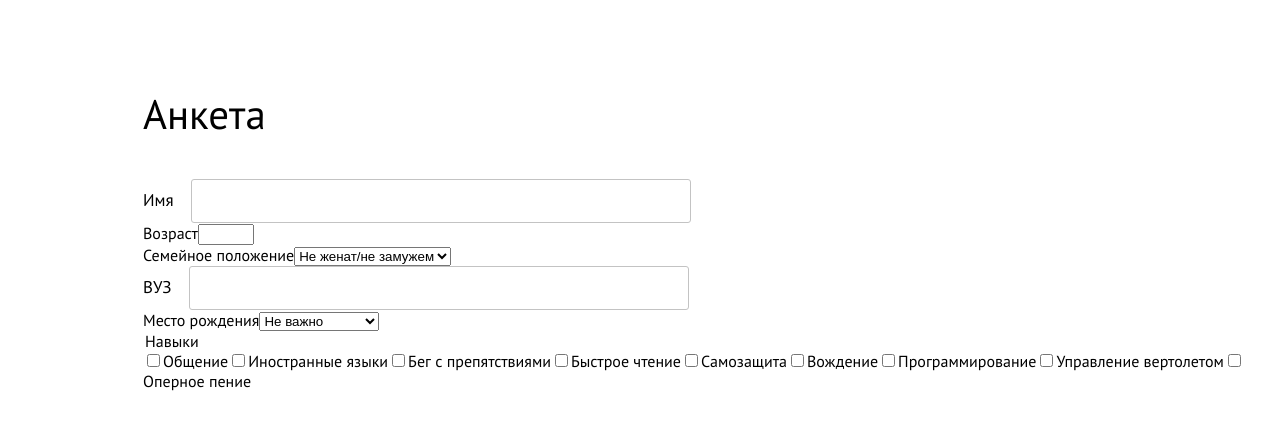
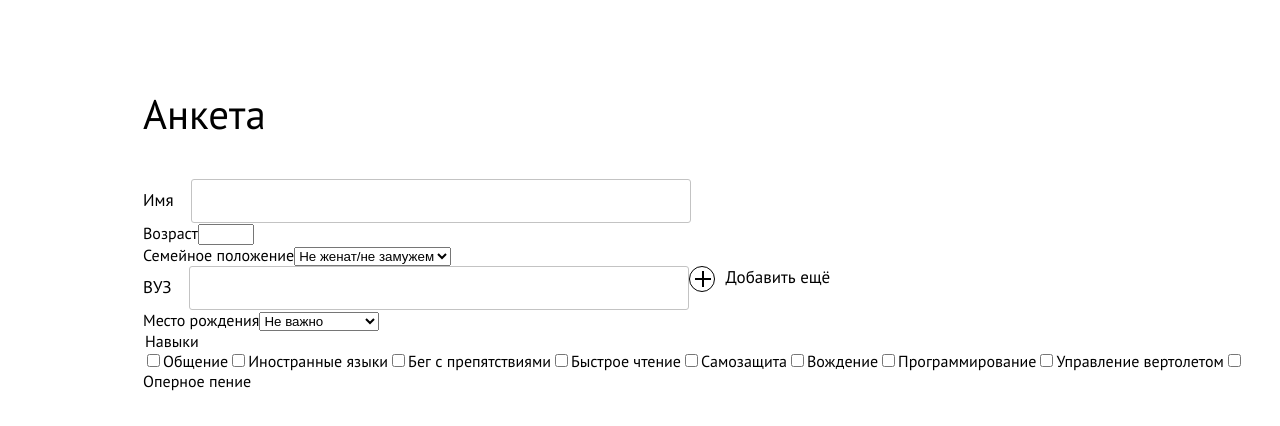
Before and after one commit to SultanYusupov/form-generator, an Angular app: page / in a window 1280 px wide. Shown: the top 426 px of the page. Built offline with nearby package versions, Linux system fonts and the light colour scheme; data requests are answered from the project's data file.

Commit message:
Добавление связанных полей

```diff
--- a/src/app/app.component.html
+++ b/src/app/app.component.html
@@ -29,7 +29,10 @@
     @for (form of forms; track form.id) {
       @switch (form.type) {
         @case ('text') {
-          <test-input [inputData]="form" [fControl]="testForm"></test-input>
+          <div class="form-container">
+            <test-input [inputData]="form" [fControl]="testForm"></test-input>
+            <add-button *ngIf="form.multiply" (click)="addFormControl(form.inputName)"></add-button>
+          </div>
         }
         @case ('number') {
           <test-number [inputData]="form" [fControl]="testForm"></test-number>
--- a/src/app/app.component.scss
+++ b/src/app/app.component.scss
@@ -30,3 +30,7 @@ form {
   display: flex;
   flex-direction: column;
 }
+
+.form-container {
+  display: flex;
+}
--- a/src/app/app.component.ts
+++ b/src/app/app.component.ts
@@ -1,18 +1,27 @@
 import {Component, inject, OnInit} from '@angular/core';
 import { RouterOutlet } from '@angular/router';
-import {FormArray, FormBuilder, FormControl, FormGroup, ReactiveFormsModule, Validators} from '@angular/forms';
+import {
+  AbstractControl,
+  FormArray,
+  FormBuilder,
+  FormControl, FormControlName,
+  FormGroup,
+  ReactiveFormsModule,
+  Validators
+} from '@angular/forms';
 import {TestInputComponent} from './components/test-input/test-input.component';
 import {BackendService} from './services/backend.service';
 import {IForm} from './interfaces/IForm';
-import {NgForOf} from '@angular/common';
+import {NgForOf, NgIf} from '@angular/common';
 import {TestNumberComponent} from './components/test-number/test-number.component';
 import {TestSelectComponent} from './components/test-select/test-select.component';
 import {TestCheckboxComponent} from './components/test-checkbox/test-checkbox.component';
+import {AddButtonComponent} from './components/add-button/add-button.component';
 
 @Component({
   selector: 'app-root',
   standalone: true,
-  imports: [RouterOutlet, ReactiveFormsModule, TestInputComponent, NgForOf, TestNumberComponent, TestSelectComponent, TestCheckboxComponent],
+  imports: [RouterOutlet, ReactiveFormsModule, TestInputComponent, NgForOf, TestNumberComponent, TestSelectComponent, TestCheckboxComponent, AddButtonComponent, NgIf],
   templateUrl: './app.component.html',
   styleUrl: './app.component.scss'
 })
@@ -49,4 +58,14 @@ export class AppComponent implements OnInit{
       }
     })
   }
+
+  addFormControl(inputName: string) {
+    (this.testForm.get(inputName) as FormArray).push(this.fb.control(''));
+    console.log(this.testForm);
+  }
+
+  deleteFormControl(inputName: string, index: number) {
+    const control = this.testForm.get(inputName) as FormArray;
+    control.removeAt(index);
+  }
 }
```
